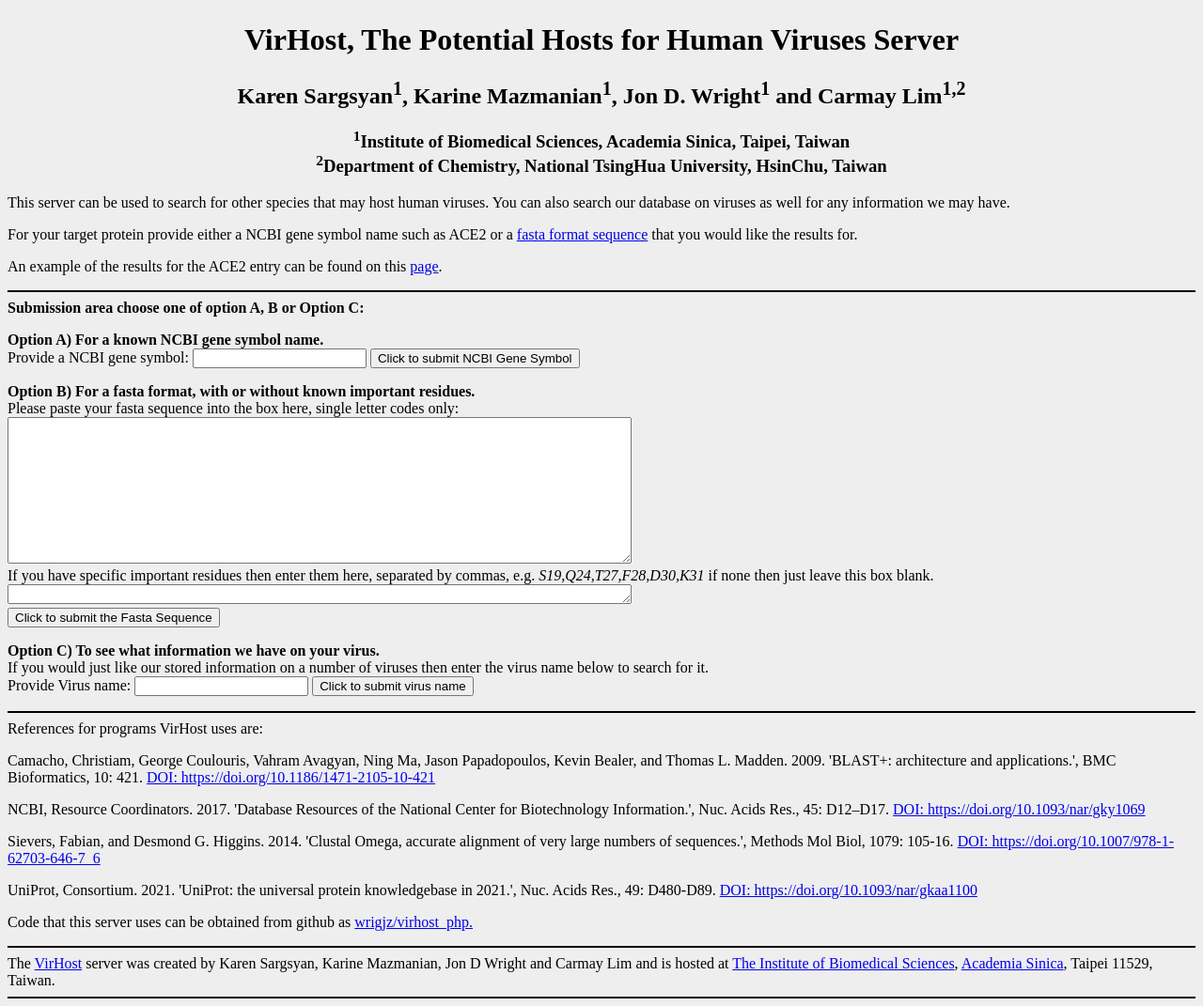
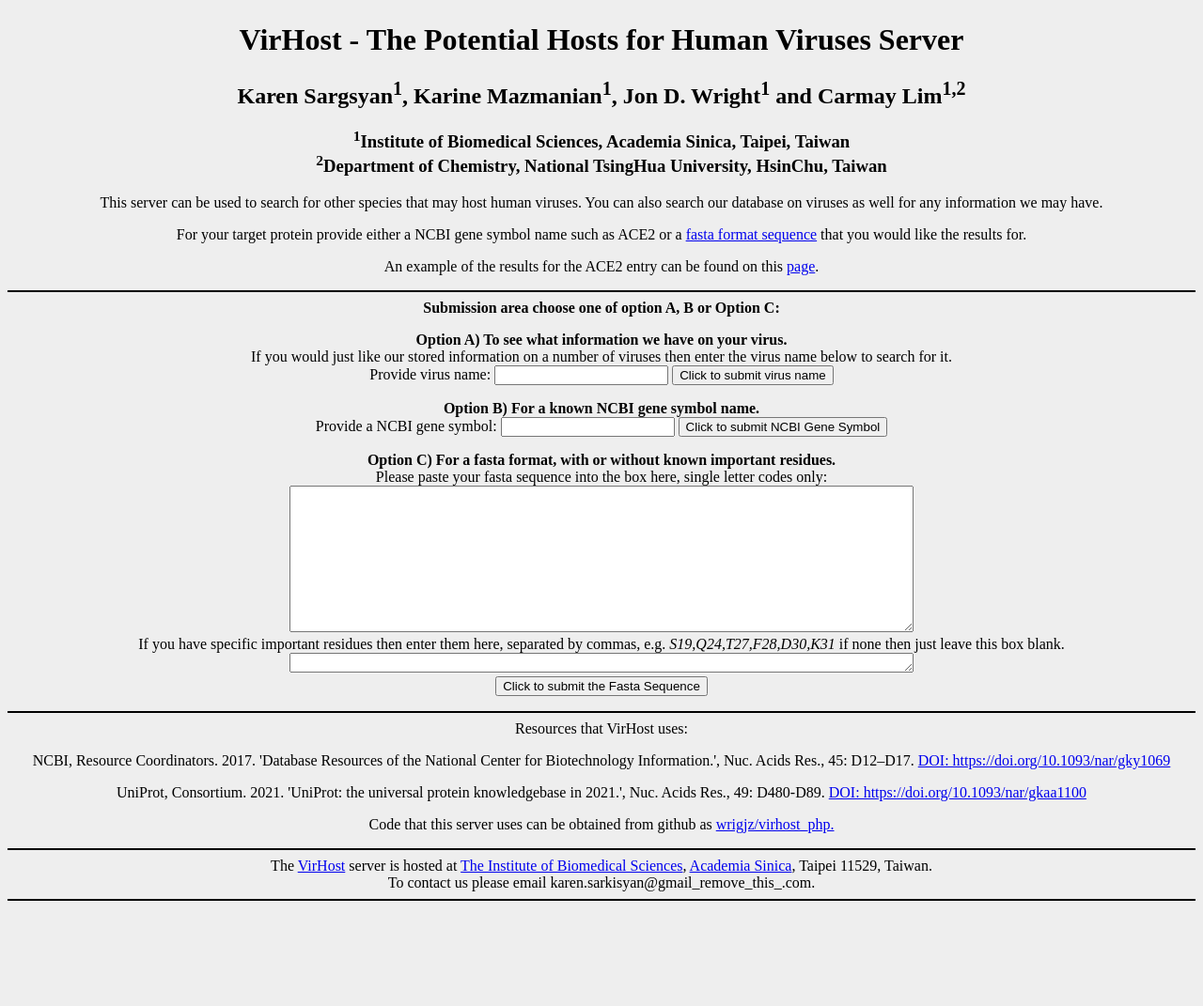
Before and after one commit to wrigjz/virhost_php, a PHP site: page /index.html in a window 1280 px wide. Shown: the part 309-1380 px from the top of the page at 94% size. After the commit the page ends 1268 px from the top, so only its background shows below. Run offline with PHP 8.4, Linux system fonts and the light colour scheme.

Commit message:
Added karens preofread changes

```diff
--- a/index.html
+++ b/index.html
@@ -12,8 +12,7 @@
 <body BGCOLOR="#EEEEEE">
    <div style="text-align: center;">
       <center> <img src="images/as-en_07.gif" alt="Academia Sinica Logo"></center>
-    </div>
-    <h1 style="text-align: center;">VirHost, The Potential Hosts for Human Viruses Server</h1>
+    <h1 style="text-align: center;">VirHost - The Potential Hosts for Human Viruses Server</h1>
     <h2 style="text-align: center;">Karen Sargsyan<sup>1</sup>, Karine Mazmanian<sup>1</sup>,
     Jon D. Wright<sup>1</sup> and Carmay Lim<sup>1,2</sup></h2>
     <h3 style="text-align: center;"> <sup>1</sup>Institute of
@@ -26,40 +25,38 @@
     <hr style="border-style: solid; color: black;">
 
 <b>Submission area choose one of option A, B or Option C:</b><br>
+<form action="scripts/searchdb.php" method="post" enctype="multipart/form-data">
+<p> <b>Option A) To see what information we have on your virus.</b><br>
+If you would just like our stored information on a number of viruses then enter the virus name below to search for it.<br>
+Provide virus name: <input type="text" name="VIRUSNAME">
+<input type="submit" value="Click to submit virus name" name="submit">
+</form>
 <form action="scripts/ncbiid.php" method="post" enctype="multipart/form-data">
-  <p> <b>Option A) For a known NCBI gene symbol name.</b><br>
+  <p> <b>Option B) For a known NCBI gene symbol name.</b><br>
   Provide a NCBI gene symbol: <input type="text" name="NCBIID">
   <input type="submit" value="Click to submit NCBI Gene Symbol" name="submit">
 </form>
 <form action="scripts/fasta.php" method="post" enctype="multipart/form-data">
-  <p> <b>Option B) For a fasta format, with or without known important residues.</b><br>
+  <p> <b>Option C) For a fasta format, with or without known important residues.</b><br>
   Please paste your fasta sequence into the box here, single letter codes only:<br>
   <textarea cols="80" rows="10" name="FASTA" id="FASTA"></textarea><br>
   If you have specific important residues then enter them here, separated by commas, e.g. <em>S19,Q24,T27,F28,D30,K31</em> if none then just leave this box blank.<br>
   <textarea cols="80" rows="1" name="IMPRES" id="IMPRES"></textarea><br>
   <input type="submit" value="Click to submit the Fasta Sequence" name="submit">
 </form>
-<form action="scripts/searchdb.php" method="post" enctype="multipart/form-data">
-<p> <b>Option C) To see what information we have on your virus.</b><br>
-If you would just like our stored information on a number of viruses then enter the virus name below to search for it.<br>
-Provide Virus name: <input type="text" name="VIRUSNAME">
-<input type="submit" value="Click to submit virus name" name="submit">
-</form>
 
 <hr style="border-style: solid; color: black;">
-References for programs VirHost uses are:
-<p>
-Camacho, Christiam, George Coulouris, Vahram Avagyan, Ning Ma, Jason Papadopoulos, Kevin Bealer, and Thomas L. Madden. 2009. 'BLAST+: architecture and applications.', BMC Bioformatics, 10: 421. <a href="https://doi.org/10.1186/1471-2105-10-421">DOI: https://doi.org/10.1186/1471-2105-10-421</a></p>
+Resources that VirHost uses:
 <p>
 NCBI, Resource Coordinators. 2017. 'Database Resources of the National Center for Biotechnology Information.', Nuc. Acids Res., 45: D12–D17. <a href="https://doi.org/10.1093/nar/gky1069">DOI: https://doi.org/10.1093/nar/gky1069</a></p>
-<p>
-Sievers, Fabian, and Desmond G. Higgins. 2014. 'Clustal Omega, accurate alignment of very large numbers of sequences.', Methods Mol Biol, 1079: 105-16. <a href="https://doi.org/10.1007/978-1-62703-646-7_6">DOI: https://doi.org/10.1007/978-1-62703-646-7_6</a></o>
 <p>
 UniProt, Consortium. 2021. 'UniProt: the universal protein knowledgebase in 2021.', Nuc. Acids Res., 49: D480-D89. <a href="https://doi.org/10.1093/nar/gkaa1100">DOI: https://doi.org/10.1093/nar/gkaa1100</a></p>
 
 <p>Code that this server uses can be obtained from github as <a href="https://github.com/wrigjz/virhost_php">wrigjz/virhost_php.</a>
 <hr style="border-style: solid; color: black;">
-   The <a href="https://virhost.limlab.dnsalias.org">VirHost</a> server was created by Karen Sargsyan, Karine Mazmanian, Jon D Wright and Carmay Lim and is hosted at <a href="http://www.ibms.sinica.edu.tw">The Institute of Biomedical Sciences</a>, <a href="http://www.sinica.edu.tw">Academia Sinica</a>, Taipei 11529, Taiwan.
+   The <a href="https://virhost.limlab.dnsalias.org">VirHost</a> server is hosted at <a href="http://www.ibms.sinica.edu.tw">The Institute of Biomedical Sciences</a>, <a href="http://www.sinica.edu.tw">Academia Sinica</a>, Taipei 11529, Taiwan.<br>
+   To contact us please email karen.sarkisyan@gmail_remove_this_.com.
                <hr style="border-style: solid; color: black;">
+    </div>
 </body>
 </html>
--- a/index.php
+++ b/index.php
@@ -163,7 +163,7 @@
     echo "</head>";
     echo "<body BGCOLOR=\"#FFFFFF\">";
     echo "<center> <img src=\"../../images/as-en_07.gif\" alt=\"Academia Sinica Logo\">";
-    echo "<h2>Results from VirHost.";
+    echo "<h2>Results from <a href=\"https://virhost.limlab.dnsalias.org\">VirHost</a> - The Potential Hosts for Human Viruses Server";
     echo "</center>";
     # Now reate the webpage itself
     echo "Your job has finished and the results are available below.<br>";
@@ -171,8 +171,6 @@
     echo "<p>The intermediate file  can also be downloaded from <a href=\"output_redundant.txt\">here</a>.";
     echo "<p>The zip file of orthologs can be downloaded from <a href=\"ncbi_dataset.zip\">here</a>.";
     echo "<p>The clustal omega alignment can be downloaded from <a href=\"clustal.aln\">here</a>.";
-    echo "<p>The results xml file can be downloaded from <a href=\"results.xml\">here</a>.";
-    echo "<p>The names file can be downloaded from <a href=\"names.txt\">here</a>.";
     if (file_exists("imp_residues.txt")) {  # Extra comments for the important residues
         echo "<p>The output is a comma separated file with important residues given in order they've been provided in the query.";
         echo "<br>* means that the corresponding amino acid remains the same as it is given in the query";
--- a/results_bot.html
+++ b/results_bot.html
@@ -1,5 +1,5 @@
 <hr style="border-style: solid; color: black;">
-   The <a href="https://virhost.limlab.dnsalias.org">VirHost<sup>DB</sup></a> database and server was created by Karen Sargsyan, Karine Mazmanian, Jon D. Wright and Carmay Lim and is hosted at <a href="http://www.ibms.sinica.edu.tw">The Institute of Biomedical Sciences</a>, <a href="http://www.sinica.edu.tw">Academia Sinica</a>, Taipei 11529, Taiwan.
+   The <a href="https://virhost.limlab.dnsalias.org">VirHost<sup>DB</sup></a> database and server is hosted at <a href="http://www.ibms.sinica.edu.tw">The Institute of Biomedical Sciences</a>, <a href="http://www.sinica.edu.tw">Academia Sinica</a>, Taipei 11529, Taiwan.
                <hr style="border-style: solid; color: black;">
 </body>
 </html>
--- a/results_top.html
+++ b/results_top.html
@@ -7,7 +7,7 @@
     <meta content="Karen Sargsyan, Karine Mazmanian, Jon D. Wright and Carmay Lim" name="author">
     <meta content="Webpage interface to the VirHost Server"
       name="description">
-    <meta content="VirHost, The Potential Hosts for Human Viruses Server" name="keywords">
+    <meta content="VirHost - The Potential Hosts for Human Viruses Server" name="keywords">
     <style>
     table, th, td {
             border: 1px solid black;
@@ -25,6 +25,6 @@
    <div style="text-align: center;">
       <center> <img src="../images/as-en_07.gif" alt="Academia Sinica Logo"></center>
     </div>
-    <h1 style="text-align: center;">VirHost - The Potential Hosts for Human Viruses Server
+    <h1 style="text-align: center;">Results from <a href="https://virhost.limlab.dnsalias.org">VirHost</a> - The Potential Hosts for Human Viruses Server
     </h1>
     <p>This server contains a curated database of virus information.</p>
```
